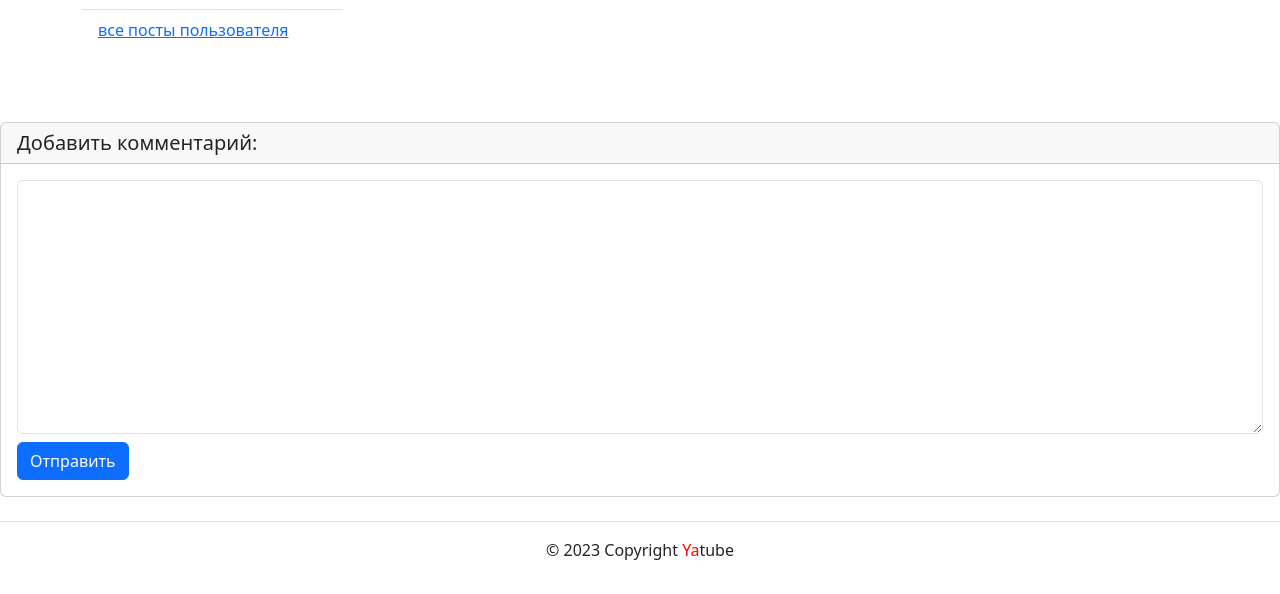
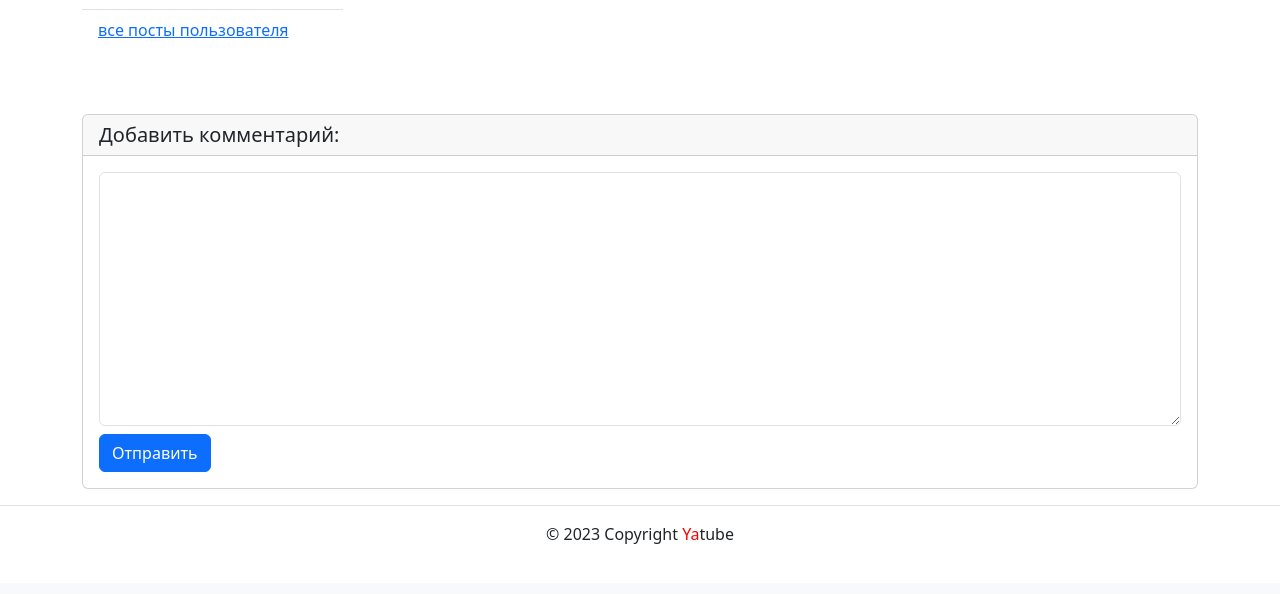
Before and after one commit to SergeyKataev1/hw05_final, a Django app: template yatube/templates/posts/post_detail.html in a window 1280 px wide. Shown: the part 217-811 px from the top of the page. After the commit the page ends 761 px from the top, so only its background shows below. Run offline with Django 3.2, Linux system fonts and the light colour scheme; the template is opened without the code that fills it: values that come from a table or form of the project are taken from there, others are empty; the visitor is signed in with stand-in values (Sample User, id 1); parts of the project's set-up code (start-up, migrations or seed data) failed here and were passed over; some libraries are stand-ins or nearby versions.

Commit message:
исправлен шаблон комментария

```diff
--- a/yatube/templates/posts/post_detail.html
+++ b/yatube/templates/posts/post_detail.html
@@ -41,9 +41,9 @@
       </div>
   <!-- Форма добавления комментария -->
 {% load user_filters %}
-
 {% if user.is_authenticated %}
-<div class="card my-4">
+<div class="container py-2">
+<div class="card my-2">
   <h5 class="card-header">Добавить комментарий:</h5>
   <div class="card-body">
     <form method="post" action="{% url 'posts:add_comment' post.pk %}">
@@ -55,11 +55,11 @@
     </form>
   </div>
 </div>
+</div>
 {% endif %}
-
 {% for comment in comments %}
-<div class="media mb-4">
-  <div class="media-body">
+<div class="container py-2">
+  <div class="card-body">
     <h5 class="mt-0">
       <a href="{% url 'posts:profile' comment.author.username %}">
         {{ comment.author.username }}
```
